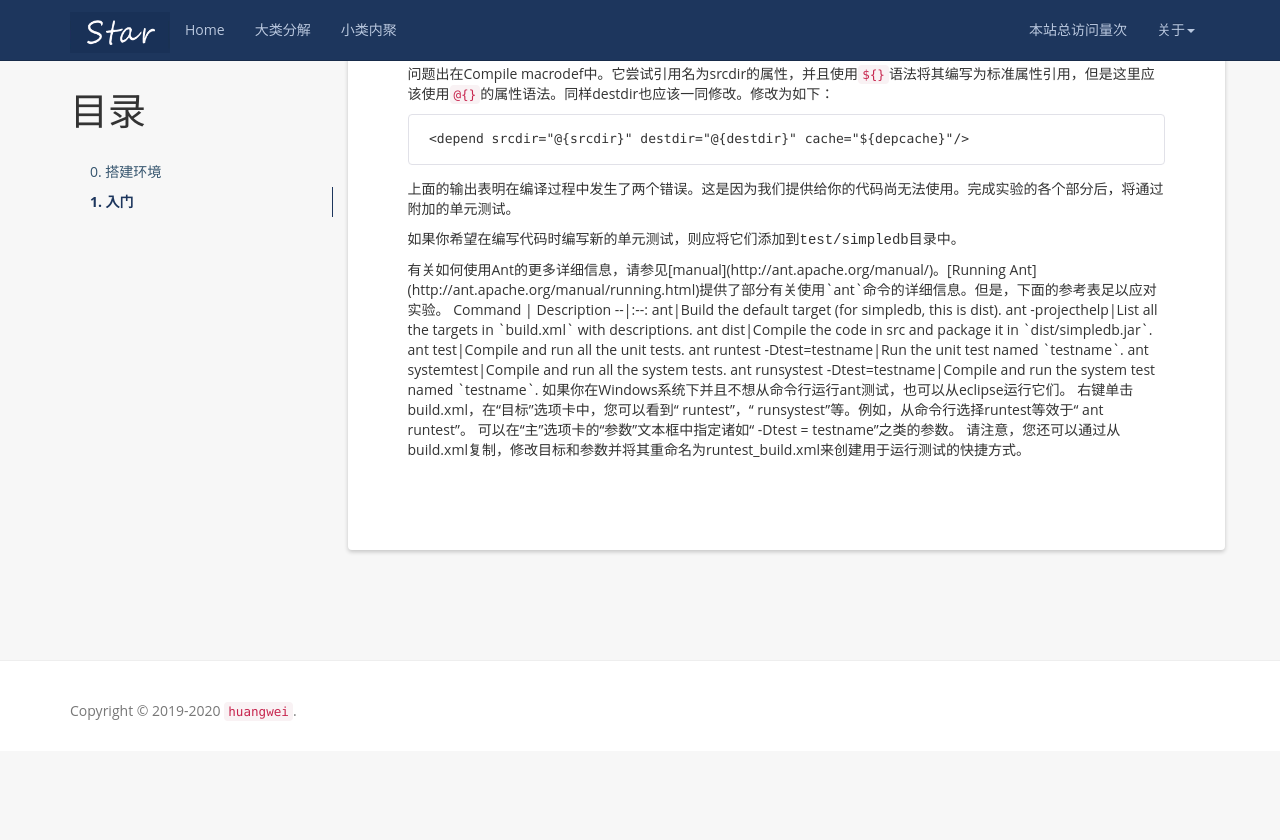
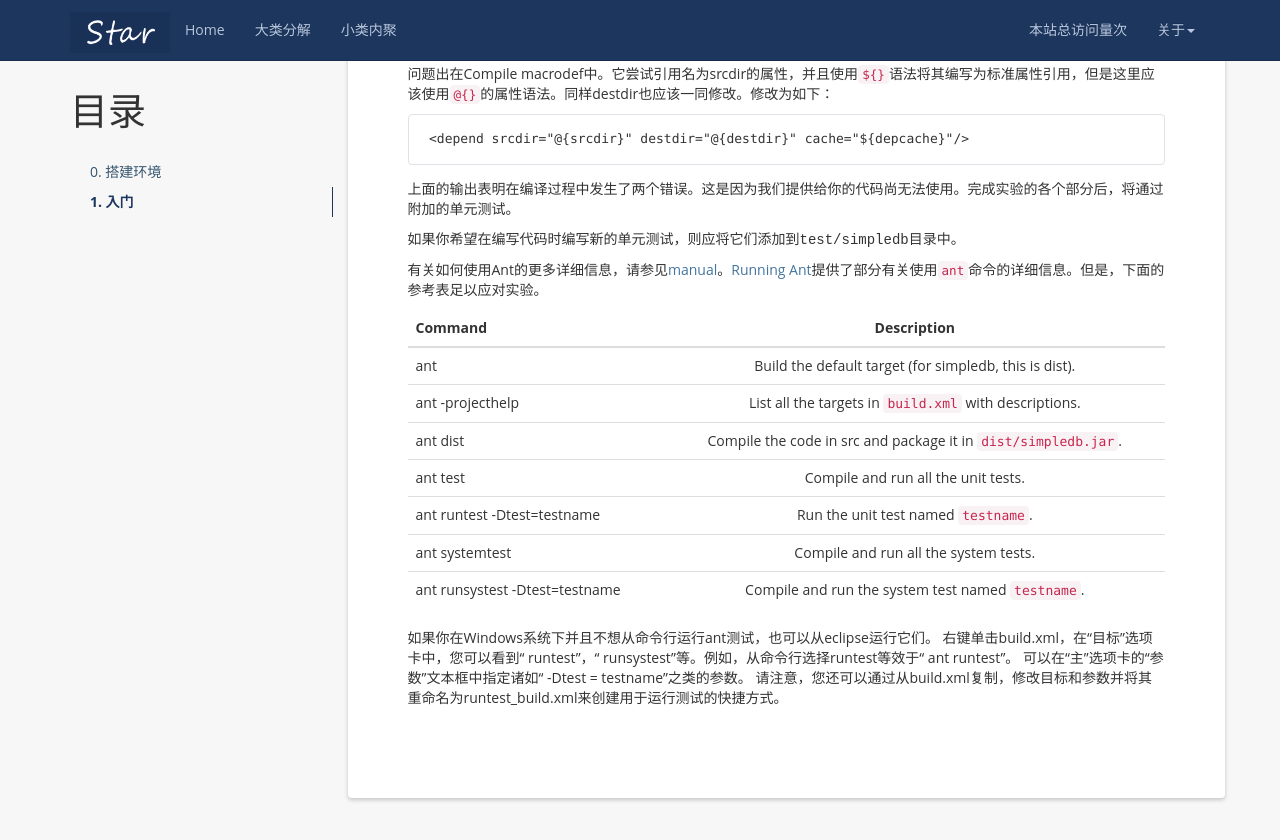
Before and after one commit to mayunmeiyouming/blog, a Jekyll site: the page built from _posts/2020-02-15-6.814-6.830 lab1.md, in a window 1280 px wide and 900 px high, scrolled down 1502 px. Shown: the top 840 px of the window. Built offline with Jekyll 4.4.1, drawn with Linux system fonts in a browser that asks for light colours; nearby versions of some CDN libraries; a script that is not in the unit is left out; comment, search, counter and statistics services are not loaded; before the commit the page ends 2253 px from its top, so only the background shows below that.

Commit message:
2020-2-24-3

```diff
--- a/_posts/2020-02-15-6.814-6.830 lab1.md
+++ b/_posts/2020-02-15-6.814-6.830 lab1.md
@@ -70,7 +70,7 @@ test:
 
 如果你希望在编写代码时编写新的单元测试，则应将它们添加到<tt>test/simpledb</tt>目录中。
 
-<p>有关如何使用Ant的更多详细信息，请参见[manual](http://ant.apache.org/manual/)。[Running Ant](http://ant.apache.org/manual/running.html)提供了部分有关使用`ant`命令的详细信息。但是，下面的参考表足以应对实验。
+有关如何使用Ant的更多详细信息，请参见[manual](http://ant.apache.org/manual/)。[Running Ant](http://ant.apache.org/manual/running.html)提供了部分有关使用`ant`命令的详细信息。但是，下面的参考表足以应对实验。
 
 Command | Description
 --|:--:
```
